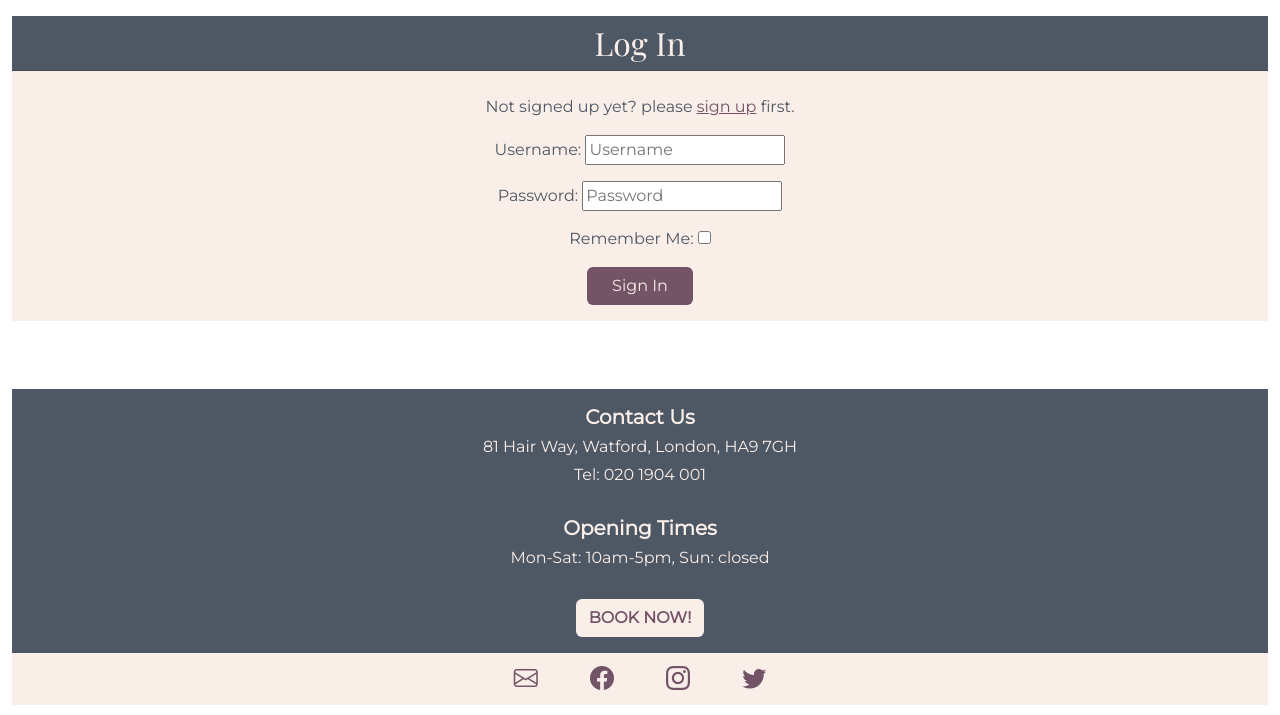
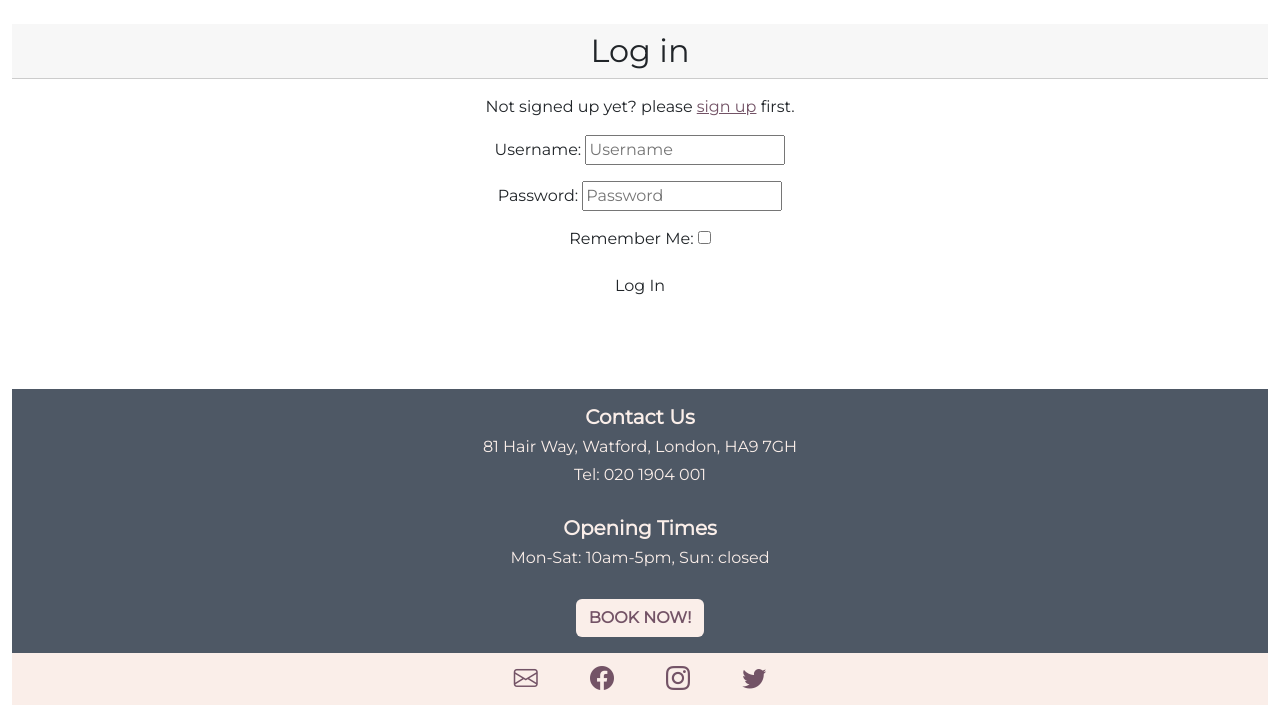
Before and after one commit to JPatel87/locks-of-lush, a Django app: page /accounts/login/ in a window 1280 px wide. Shown: the part 95-810 px from the top of the page. Run offline with Django 3.2, Linux system fonts and the light colour scheme; some libraries are stand-ins or nearby versions.

Commit message:
Update login page details and format

```diff
--- a/templates/account/login.html
+++ b/templates/account/login.html
@@ -7,21 +7,25 @@
 
 {% block content %}
 
+<!--log in section-->
 <section class="py-3 pt-0">
-  <div class="container-fluid my-3 border-0">
+  <div class="container-fluid border-0">
       <div class="card text-center border-0">
-          <div class="card-header services-header h2 rounded-0">Log in</div>
-          <div class="card-body services-body fs-6 p-0 mb-0 pt-4">
+          <div class="form-container fs-6 p-0 mb-0 pt-4">
+            <div class="sign-up-container">
+              <div class="card-header page-header h2 rounded-0 header-text mb-3">Log in</div>
                 <p>{% blocktrans %}Not signed up yet? please
-              <a href="{{ signup_url }}" class="sign-up-prompt">sign up</a> first.{% endblocktrans %}</p>
+                  <a href="{{ signup_url }}" class="sign-up-prompt">sign up</a> first.{% endblocktrans %}
+                </p>
                 <form class="login" method="POST" action="{% url 'account_login' %}">
                   {% csrf_token %}
                   {{ form.as_p }}
                   {% if redirect_field_value %}
                   <input type="hidden" name="{{ redirect_field_name }}" value="{{ redirect_field_value }}" />
                   {% endif %}
-                <button class="primaryAction btn card-text services-btn text-decoration-none mb-3 px-4" type="submit">{% trans "Sign In" %}</button>
+                  <button class="btn card-text action-btn text-decoration-none mb-3 px-4" type="submit">{% trans "Log In" %}</button>
                 </form>
+            </div>
           </div>
       </div>
   </div>
```
Lines whose indentation alone changed are shown as unchanged.
